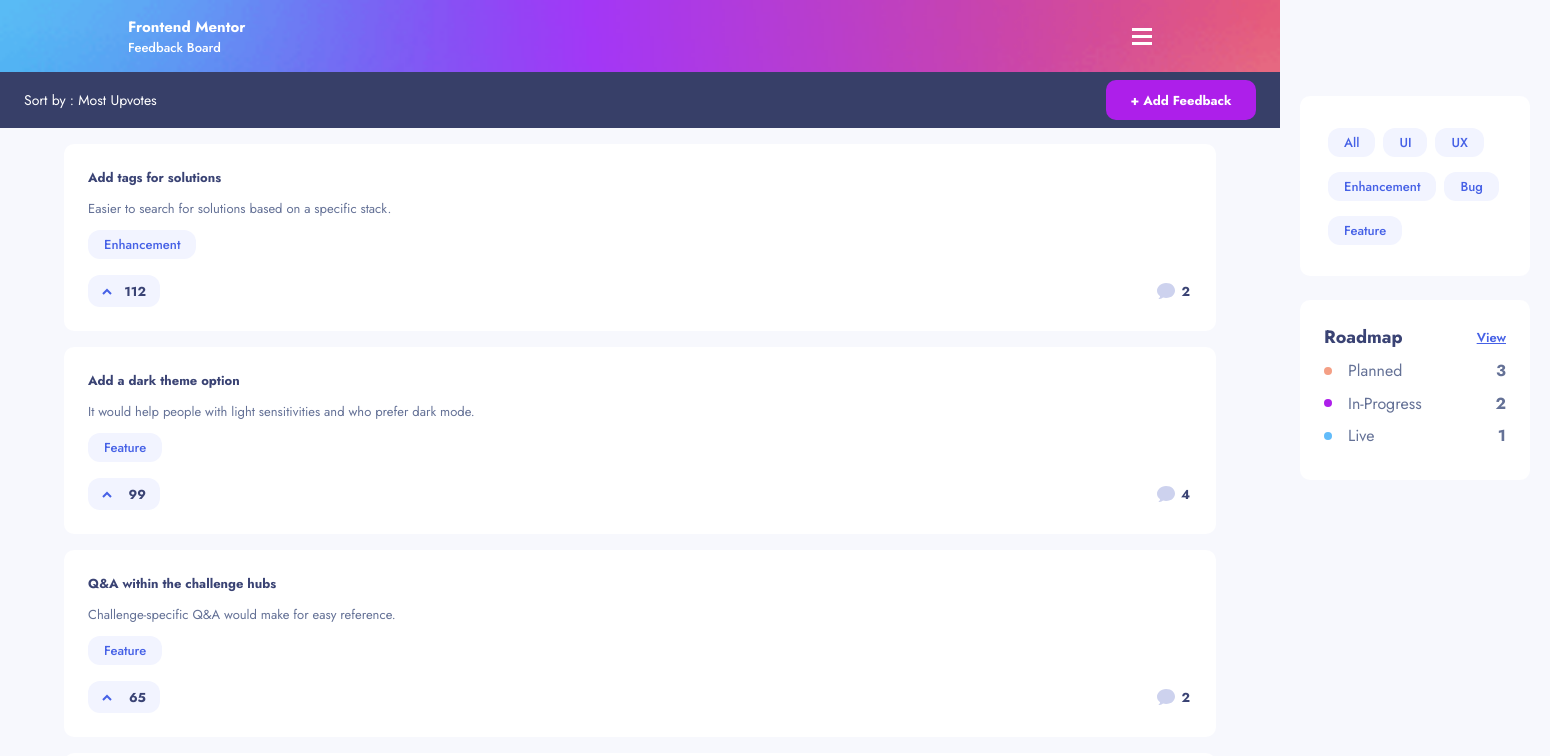
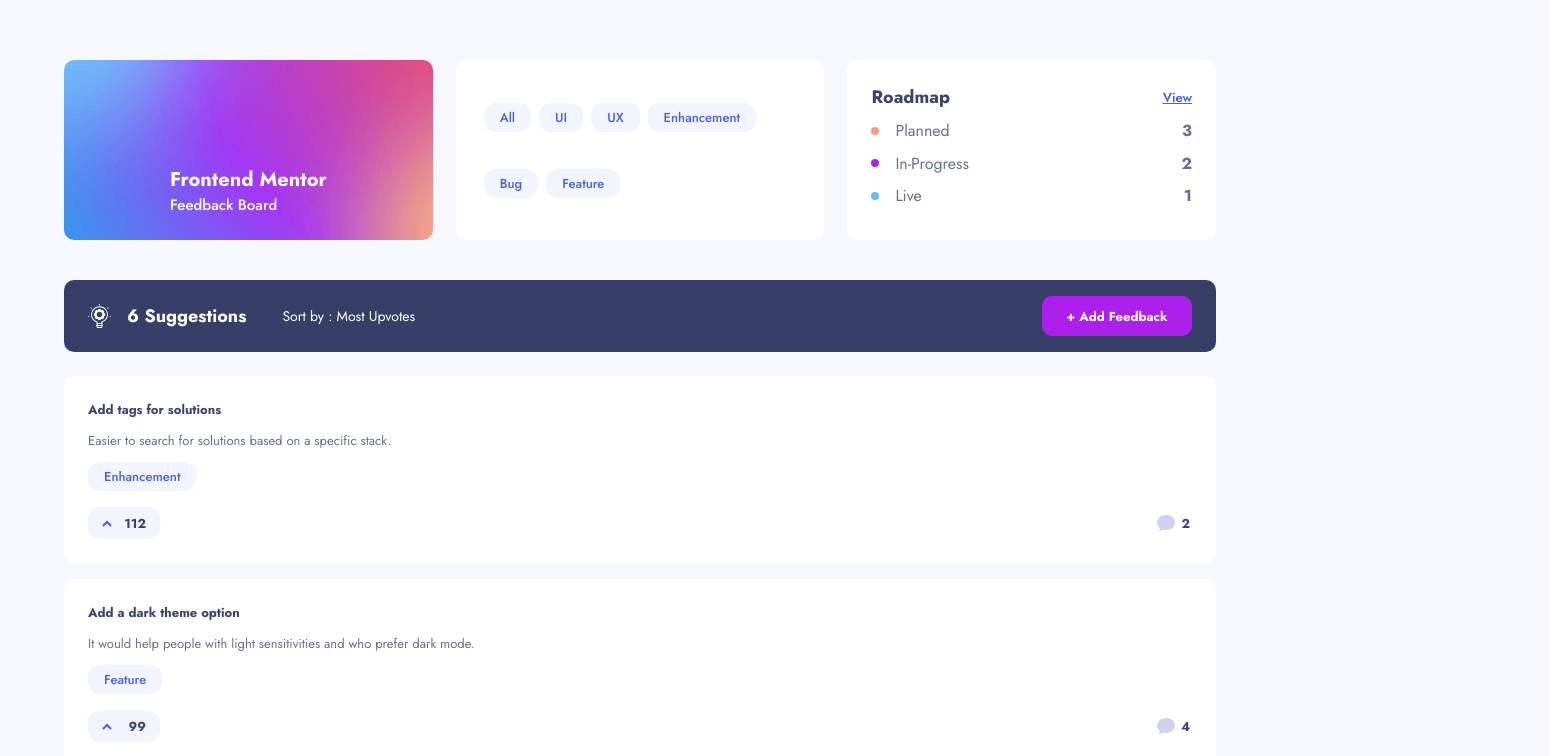
Before and after one commit to konradczarny02/feedback-app, a React (Create React App) app: page / in a window 1280 px wide. Shown: the top 756 px of the page, 1550 px wide, since content can reach past the window. Built offline with nearby package versions, Linux system fonts and the light colour scheme.

Commit message:
created navigation for tablet and desktop view

```diff
--- a/src/components/atoms/Background/Background.styles.tsx
+++ b/src/components/atoms/Background/Background.styles.tsx
@@ -14,4 +14,8 @@
   z-index: 1;
   visibility: ${({ isOpen }) => (isOpen ? 'visible' : 'hidden')};
   transition: ${({ isOpen }) => (isOpen ? 'visibility 0s' : 'visibility 0s 0.4s')};
+
+  @media (min-width: 768px) {
+    display: none;
+  }
 `;
--- a/src/components/atoms/Name/Name.styles.tsx
+++ b/src/components/atoms/Name/Name.styles.tsx
@@ -5,10 +5,18 @@
     font-weight: 700;
     font-size: ${({ theme }) => theme.fonts.paragraphRegular};
     color: ${({ theme }) => theme.colors.white};
+
+    @media (min-width: 768px) {
+      font-size: 20px;
+    }
   }
   p {
     font-weight: 500;
     font-size: ${({ theme }) => theme.fonts.paragraphSmall};
     color: ${({ theme }) => theme.colors.white};
+
+    @media (min-width: 768px) {
+      font-size: 15px;
+    }
   }
 `;
--- /dev/null
+++ b/src/components/molecules/DesktopHeader/DesktopHeader.tsx
@@ -0,0 +1,27 @@
+import styled from 'styled-components';
+import Name from 'components/atoms/Name/Name';
+import bg from 'assets/images/desktop/background-header.png';
+
+export const DesktopHeaderWrapper = styled.header`
+  height: 100%;
+  width: 230px;
+  border-radius: 10px;
+  background-image: url('${bg}');
+  background-size: cover;
+  background-position: center;
+  display: flex;
+  flex-direction: column;
+  align-items: center;
+  justify-content: flex-end;
+  padding-bottom: 24px;
+`;
+
+const DesktopHeader = () => {
+  return (
+    <DesktopHeaderWrapper>
+      <Name />
+    </DesktopHeaderWrapper>
+  );
+};
+
+export default DesktopHeader;
--- a/src/components/molecules/Filters/Filters.styles.tsx
+++ b/src/components/molecules/Filters/Filters.styles.tsx
@@ -14,4 +14,9 @@
   & > * {
     margin: 0 4px;
   }
+
+  @media (min-width: 768px) {
+    height: 100%;
+    margin-top: 0;
+  }
 `;
--- a/src/components/molecules/Roadmap/Roadmap.styles.tsx
+++ b/src/components/molecules/Roadmap/Roadmap.styles.tsx
@@ -34,4 +34,9 @@
       opacity: 0.8;
     }
   }
+
+  @media (min-width: 768px) {
+    height: 100%;
+    margin-top: 0;
+  }
 `;
--- /dev/null
+++ b/src/components/organisms/DesktopNavigation/DesktopNavigation.tsx
@@ -0,0 +1,32 @@
+import styled from 'styled-components';
+import DesktopHeader from 'components/molecules/DesktopHeader/DesktopHeader';
+import Filters from 'components/molecules/Filters/Filters';
+import Roadmap from 'components/molecules/Roadmap/Roadmap';
+
+export const DesktopNavWrapper = styled.nav`
+  display: none;
+
+  @media (min-width: 768px) {
+    width: 90%;
+    height: 180px;
+    margin: 60px auto 0;
+    display: flex;
+    justify-content: space-between;
+
+    & > * {
+      flex-basis: 32%;
+    }
+  }
+`;
+
+const DesktopNavigation = () => {
+  return (
+    <DesktopNavWrapper>
+      <DesktopHeader />
+      <Filters />
+      <Roadmap />
+    </DesktopNavWrapper>
+  );
+};
+
+export default DesktopNavigation;
--- a/src/components/organisms/Navigation/Navigation.styles.ts
+++ b/src/components/organisms/MobileNavigation/MobileNavigation.styles.ts
@@ -10,4 +10,8 @@
   align-items: center;
   background-image: url('${bg}');
   background-size: cover;
+
+  @media (min-width: 768px) {
+    display: none;
+  }
 `;
--- a/src/components/organisms/Navigation/Navigation.tsx
+++ b/src/components/organisms/MobileNavigation/MobileNavigation.tsx
@@ -1,8 +1,8 @@
-import { NavWrapper } from './Navigation.styles';
+import { NavWrapper } from 'components/organisms/MobileNavigation/MobileNavigation.styles';
 import Name from 'components/atoms/Name/Name';
 import Hamburger from 'components/atoms/Hamburger/Hamburger';
 
-const Navigation = () => {
+const MobileNavigation = () => {
   return (
     <NavWrapper>
       <Name />
@@ -11,4 +11,4 @@
   );
 };
 
-export default Navigation;
+export default MobileNavigation;
--- a/src/components/organisms/Sidebar/Sidebar.styles.tsx
+++ b/src/components/organisms/Sidebar/Sidebar.styles.tsx
@@ -17,4 +17,8 @@
   display: flex;
   flex-direction: column;
   align-items: center;
+
+  @media (min-width: 768px) {
+    display: none;
+  }
 `;
--- a/src/components/organisms/Sort/Sort.styles.tsx
+++ b/src/components/organisms/Sort/Sort.styles.tsx
@@ -1,3 +1,4 @@
+/* eslint-disable */
 import styled from 'styled-components';
 
 export const SortWrapper = styled.div`
@@ -14,4 +15,36 @@
     font-size: 14px;
     color: ${({ theme }) => theme.colors.white};
   }
+
+  span {
+    display: none;
+  }
+
+  svg {
+    display: none;
+  }
+
+  @media (min-width: 768px) {
+    height: 72px;
+    width: 90%;
+    border-radius: 10px;
+    margin: 40px auto 24px;
+    justify-content: flex-start;
+
+    span {
+      display: block;
+      font-size: 18px;
+      color: ${({ theme }) => theme.colors.white};
+      font-weight: 700;
+      margin: 0 36px 0 16px;
+    }
+
+    a {
+      margin-left: auto;
+    }
+
+    svg {
+      display: block;
+    }
+  }
 `;
--- a/src/components/organisms/Sort/Sort.tsx
+++ b/src/components/organisms/Sort/Sort.tsx
@@ -1,9 +1,14 @@
 import AddButton from 'components/atoms/AddButton/AddButton';
 import { SortWrapper } from 'components/organisms/Sort/Sort.styles';
+import { useAppSelector } from 'store/hooks';
+import { ReactComponent as SuggestionIcon } from 'assets/images/icons/suggestionsIcon.svg';
 
 const Sort = () => {
+  const suggestions = useAppSelector((state) => state.suggestions);
   return (
     <SortWrapper>
+      <SuggestionIcon />
+      <span>{suggestions.length} Suggestions</span>
       <p>Sort by : Most Upvotes</p>
       <AddButton />
     </SortWrapper>
--- a/src/pages/Homepage.tsx
+++ b/src/pages/Homepage.tsx
@@ -1,18 +1,20 @@
 import NavigationProvider from 'providers/NavigationProvider';
-import Navigation from 'components/organisms/Navigation/Navigation';
+import MobileNavigation from 'components/organisms/MobileNavigation/MobileNavigation';
 import Background from 'components/atoms/Background/Background';
 import Sidebar from 'components/organisms/Sidebar/Sidebar';
 import Sort from 'components/organisms/Sort/Sort';
 import SuggestionsList from 'components/organisms/SuggestionsList/SuggestionsList';
+import DesktopNavigation from 'components/organisms/DesktopNavigation/DesktopNavigation';
 
 const Homepage = () => {
   return (
     <>
       <NavigationProvider>
-        <Navigation />
+        <MobileNavigation />
         <Background />
         <Sidebar />
       </NavigationProvider>
+      <DesktopNavigation />
       <Sort />
       <SuggestionsList />
     </>
```
Also changed, not shown: src/assets/images/icons/suggestionsIcon.svg (added).
